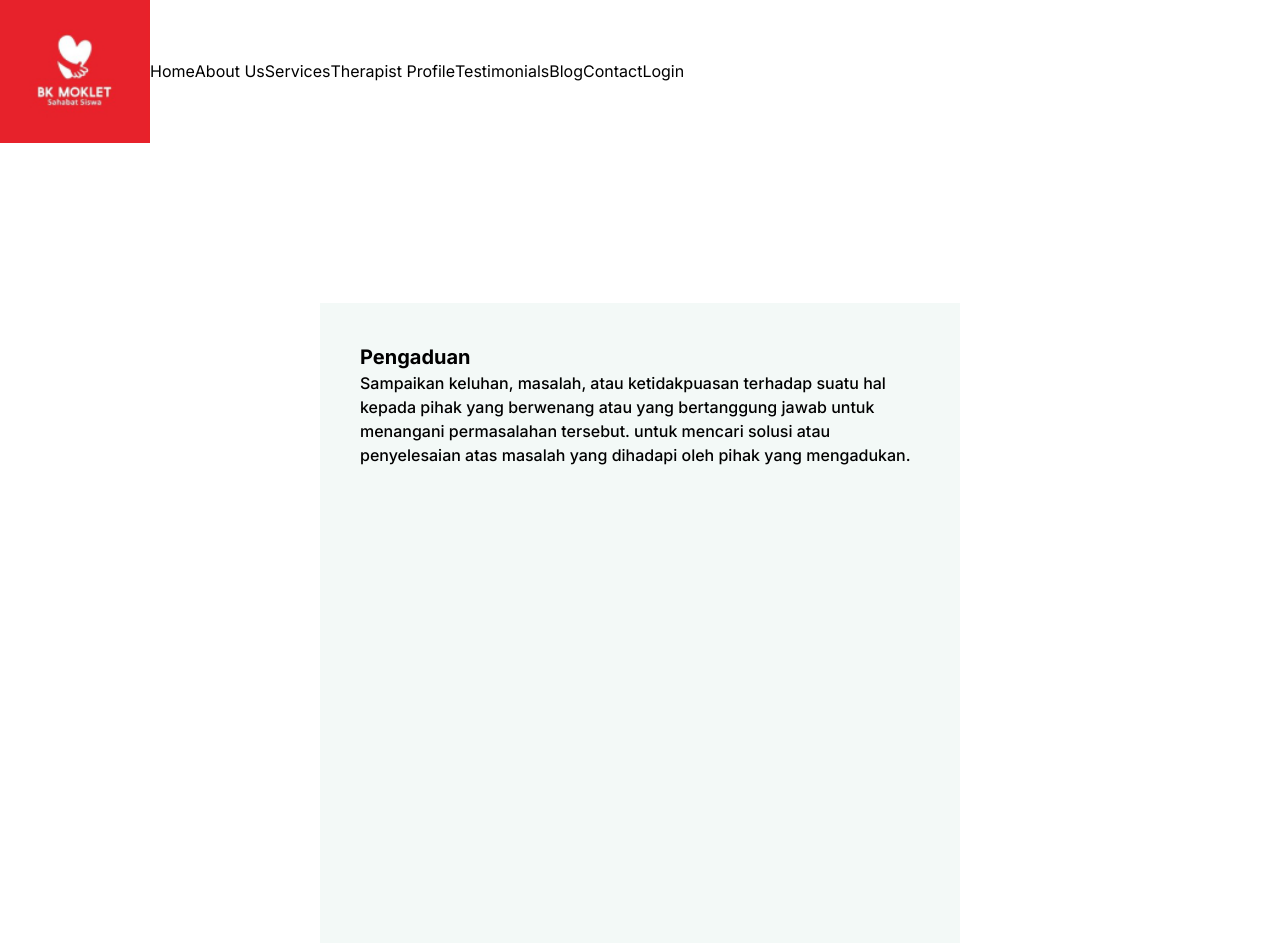
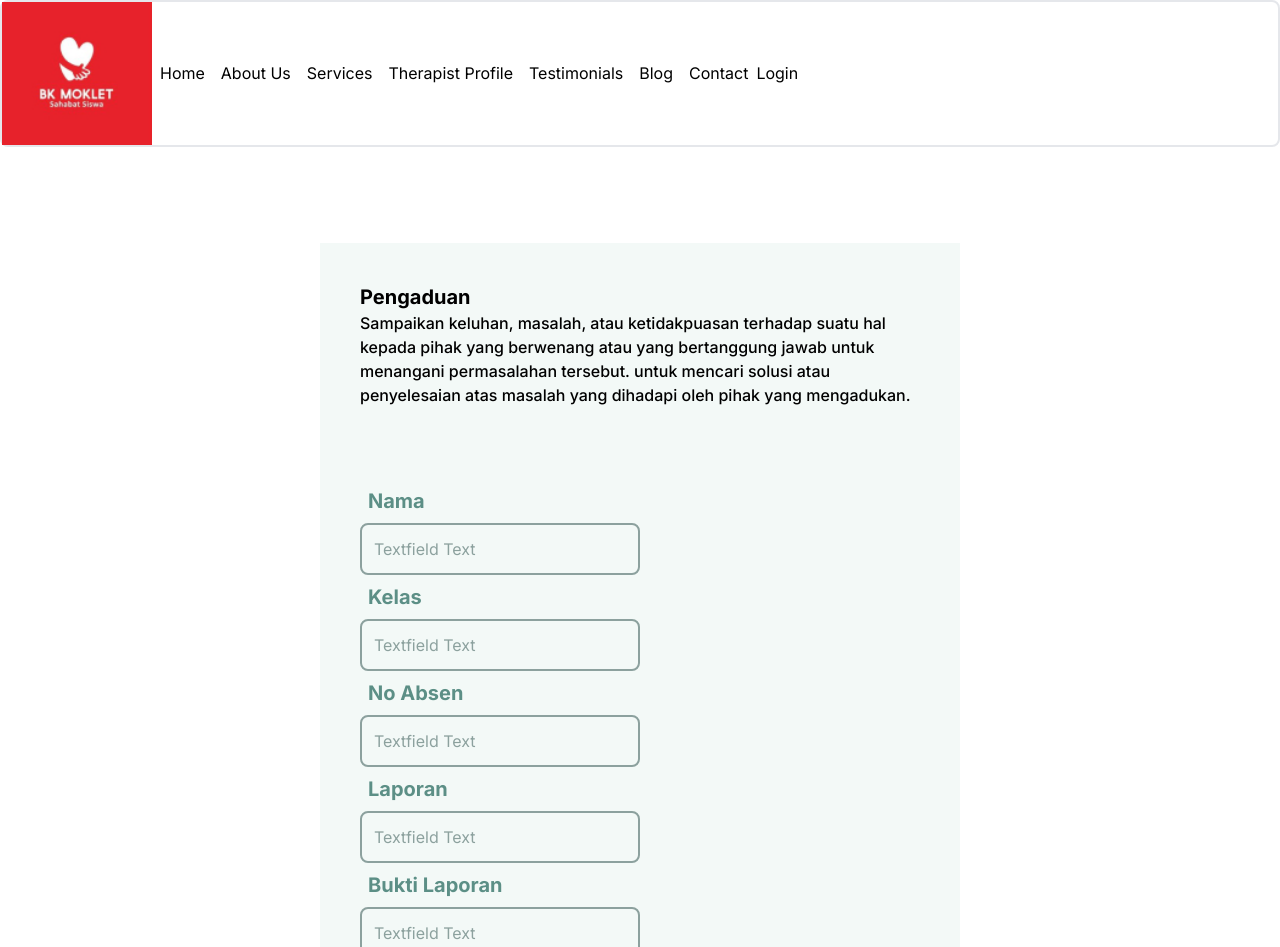
Before and after one commit to GrowthToBetter/BKMOCO, a Next.js app: page /Pengaduan in a window 1280 px wide. Built offline with nearby package versions, Linux system fonts and the light colour scheme.

Commit message:
membuat connection ke database

```diff
--- a/package.json
+++ b/package.json
@@ -9,21 +9,25 @@
     "lint": "next lint"
   },
   "dependencies": {
+    "cors": "^2.8.5",
     "firebase": "^10.12.5",
+    "mysql2": "^3.11.0",
     "next": "14.2.5",
     "react": "^18",
     "react-dom": "^18",
     "react-icons": "^5.2.1",
+    "sequelize": "^6.37.3",
     "socket.io": "^4.7.5"
   },
   "devDependencies": {
-    "@types/node": "^20",
+    "@types/node": "^20.14.15",
     "@types/react": "^18",
     "@types/react-dom": "^18",
     "autoprefixer": "^10.4.19",
     "eslint": "^8",
     "eslint-config-next": "14.2.5",
     "postcss": "^8.4.40",
+    "prisma": "^5.18.0",
     "tailwindcss": "^3.4.7",
     "typescript": "^5"
   }
--- a/src/Components/Profile.tsx
+++ b/src/Components/Profile.tsx
@@ -114,7 +114,7 @@ export default function Profile(){
           <div className="w-1/3 m-2 h-half mt-5 bg-[url('/img/1.png')] bg-cover bg-no-repeat rounded-bl-2xl"></div>
         </div>
         <button className=" ml-52 w-fit p-2 text-white items-center h-10 flex rounded-lg bg-moklet ">
-          Konfirmasi
+          Konsultasi
           <span className="text-lg flex items-center">
             <FiArrowRight />
           </span>
--- /dev/null
+++ b/src/Lib/database.js
@@ -0,0 +1,30 @@
+import mysql from 'mysql2/promise';
+import { Sequelize } from 'sequelize';
+
+const db = await mysql.createConnection({
+  host: 'localhost',
+  user:'root',
+  database:'bkmoklet'
+});
+
+export default db;
+
+
+
+// const {createPool}=require('mysql2');
+// const pool=createPool({
+//   host:'localhost',
+//   user:'root',
+//   password:'341240BARA',
+//   port:3306,
+//   database:'data_siswa'
+// })
+
+// pool.getConnection((err)=>{
+//   if(err){
+//     console.log(err)
+//   }
+//   console.log('succes')
+// })
+
+// export default pool
--- a/src/app/Pengaduan/page.tsx
+++ b/src/app/Pengaduan/page.tsx
@@ -1,16 +1,95 @@
-export default function App(){
-    return(<div className="w-screen h-screen pt-40 flex justify-center items-center overflow-auto">
-        <div className="bg-baseHijau w-3/6 h-full mt-20 mb-20 p-10">
-        <div className="flex flex-col mb-20">
-            <h1 className="text-xl font-bold">Pengaduan</h1>
-            <p className="text-md font-medium">Sampaikan keluhan, masalah, atau ketidakpuasan terhadap suatu hal kepada pihak yang berwenang atau yang bertanggung jawab untuk menangani permasalahan tersebut. untuk mencari solusi atau penyelesaian atas masalah yang dihadapi oleh pihak yang mengadukan.
-            </p>
+'use client';
+
+
+
+
+
+
+import { useState } from 'react';
+
+
+export default function App() {
+  const [Nama,setNama]=useState<string>('');
+  const handleSubmit = async (e: React.FormEvent) => {
+    e.preventDefault();
+
+  };
+  return (
+    <div className="w-screen h-screen pt-80 flex justify-center items-center overflow-auto">
+      <div className=" w-3/6 bg-baseHijau h-fit mt-40 mb-20 p-10">
+        <div className="flex flex-col mb-20 justify-center">
+          <h1 className="text-xl font-bold">Pengaduan</h1>
+          <p className="text-md font-medium">
+            Sampaikan keluhan, masalah, atau ketidakpuasan terhadap suatu hal
+            kepada pihak yang berwenang atau yang bertanggung jawab untuk
+            menangani permasalahan tersebut. untuk mencari solusi atau
+            penyelesaian atas masalah yang dihadapi oleh pihak yang mengadukan.
+          </p>
         </div>
-        {/* <div>
-            <form action="">
-                <input type="text" className="text-black bg-inputCodeHijau" value="" />
-            </form>
-        </div> */}
+        <div className=" text-hijauText">
+          <form action="" onSubmit={handleSubmit}>
+            <h1 className="text-xl font-bold text-hijauText m-2">Nama</h1>
+            <input
+              type="text"
+              placeholder="Textfield Text"
+              value={Nama}
+              onChange={(e) => setNama(e.target.value)}
+              className="text-black border-2 w-1/2 rounded-lg p-3 bg-baseHijau border-inputCodeHijau placeholder-inputCodeHijau "
+            />
+          </form>
+          <form action="">
+            <h1 className="text-xl font-bold text-hijauText m-2">Kelas</h1>
+            <input
+              type="text"
+              placeholder="Textfield Text"
+              className="text-black border-2 w-1/2 rounded-lg p-3 bg-baseHijau border-inputCodeHijau placeholder-inputCodeHijau "
+            />
+          </form>
+          <form action="">
+            <h1 className="text-xl font-bold text-hijauText m-2">No Absen</h1>
+            <input
+              type="text"
+              placeholder="Textfield Text"
+              className="text-black border-2 w-1/2 rounded-lg p-3 bg-baseHijau border-inputCodeHijau placeholder-inputCodeHijau "
+            />
+          </form>
+          <form action="">
+            <h1 className="text-xl font-bold text-hijauText m-2">Laporan</h1>
+            <input
+              type="text"
+              placeholder="Textfield Text"
+              className="text-black border-2 w-1/2 rounded-lg p-3 bg-baseHijau border-inputCodeHijau placeholder-inputCodeHijau "
+            />
+          </form>
+          <form action="">
+            <h1 className="text-xl font-bold text-hijauText m-2">Bukti Laporan</h1>
+            <input
+              type="text"
+              placeholder="Textfield Text"
+              className="text-black border-2 w-1/2 rounded-lg p-3 bg-baseHijau border-inputCodeHijau placeholder-inputCodeHijau "
+            />
+          </form>
+          <form action="">
+            <h1 className="text-xl font-bold text-hijauText m-2">Keterangan</h1>
+            <input
+              type="text"
+              placeholder="Textfield Text"
+              className="text-black border-2 w-1/2 rounded-lg p-3 bg-baseHijau border-inputCodeHijau placeholder-inputCodeHijau "
+            />
+          </form>
+          <form action="">
+            <h1 className="text-xl font-bold text-hijauText m-2">No Telepon</h1>
+            <input
+              type="text"
+              placeholder="Textfield Text"
+              className="text-black border-2 w-1/2 rounded-lg p-3 bg-baseHijau border-inputCodeHijau placeholder-inputCodeHijau "
+            />
+          </form>
+          <button className=" mt-5 w-1/2 p-2 text-white items-center justify-center h-10 flex rounded-lg bg-moklet ">
+          Submit
+        </button>
         </div>
-    </div>)
+      </div>
+    </div>
+  );
 }
--- /dev/null
+++ b/src/app/Progress/page.tsx
@@ -0,0 +1,7 @@
+export default function Progress(){
+    return(<>
+
+
+
+    </>);
+}
--- /dev/null
+++ b/src/app/api/siswa/route.ts
@@ -0,0 +1,24 @@
+// src/app/api/siswa/route.ts
+import db from '@/lib/database';
+import { NextRequest, NextResponse } from 'next/server';
+
+export async function GET() {
+  try {
+    const [results, fields] = await db.query('SELECT * FROM `data_siswa`');
+    return NextResponse.json(results);
+  } catch (err) {
+    console.error(err);
+    return NextResponse.error();
+  }
+}
+
+export async function POST(request: NextRequest) {
+  try {
+    const data = await request.json();
+    const [results] = await db.query('INSERT INTO `data_siswa` SET ?', data);
+    return NextResponse.json(results);
+  } catch (err) {
+    console.error(err);
+    return NextResponse.error();
+  }
+}
```
Also changed, not shown: src/Components/Section.tsx (+7 -1 lines), src/Lib/Firebase/init.js (deleted, +0 -15 lines), src/Lib/userController.js (added, +7 -0 lines), src/Lib/userModel.js (added, +49 -0 lines), 1 other file (tests, documents, lock files or other folders).
